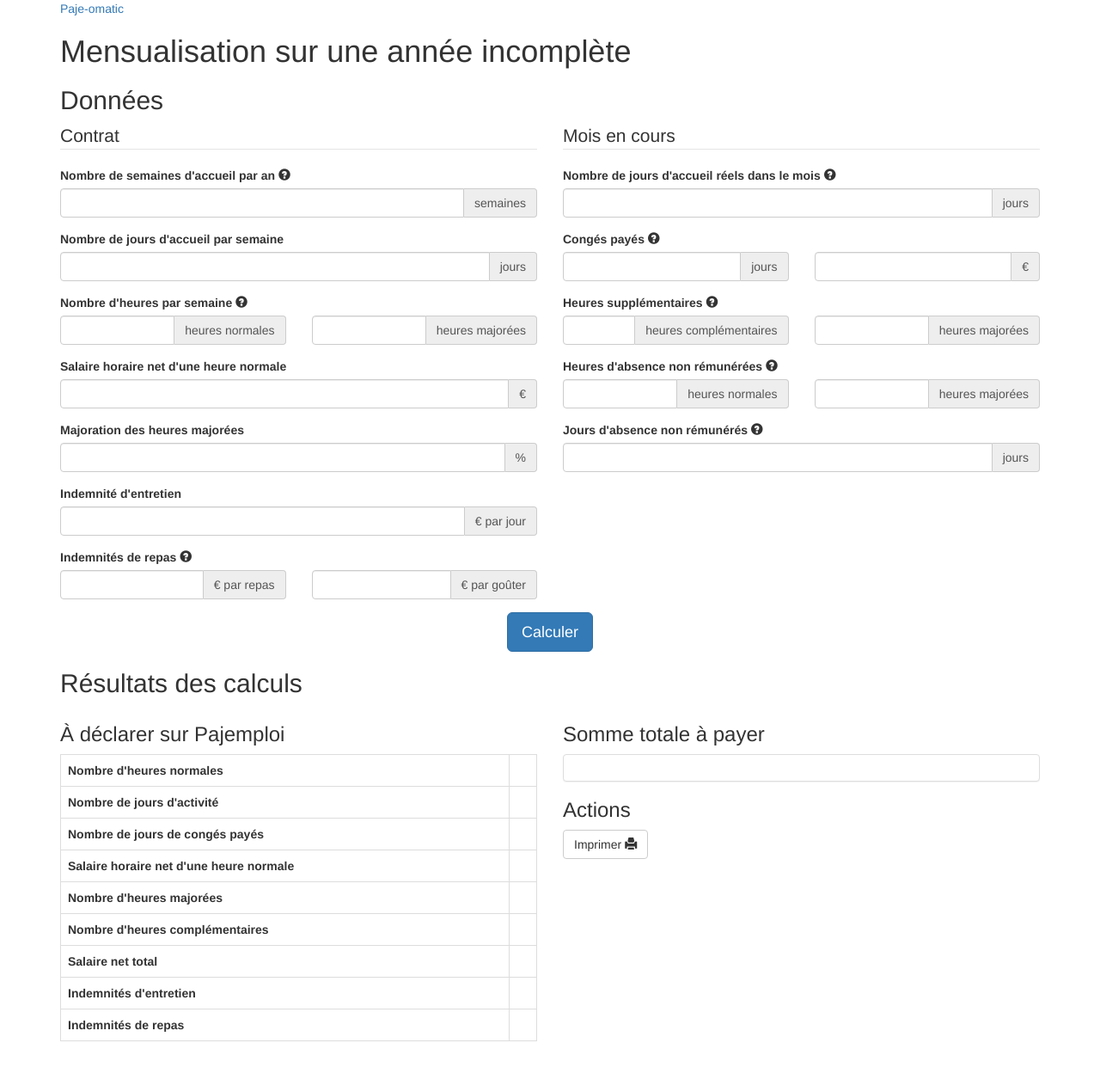
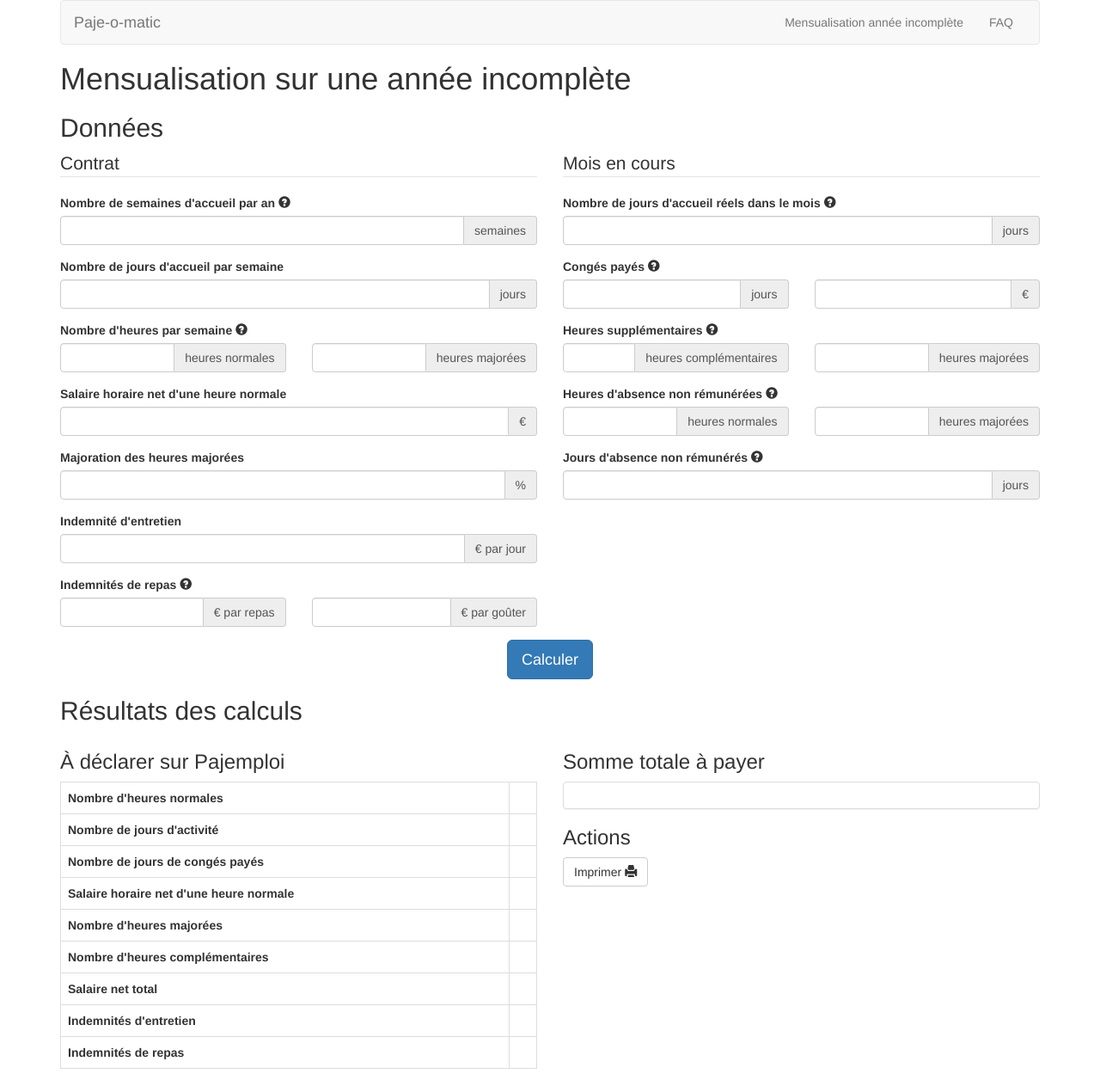
Before and after one commit to tut-tuuut/pajomatic, a Jekyll site: the page built from index.html, in a window 1280 px wide. Shown: the whole page at 86% size. Built offline with Jekyll 4.4.1, drawn with Linux system fonts in a browser that asks for light colours; before the commit the page ends 1231 px from its top, so only the background shows below that.

Commit message:
Add: navbar

```diff
--- a/_includes/header.html
+++ b/_includes/header.html
@@ -8,6 +8,25 @@
   ga('send', 'pageview');
 
 </script>
-<header>
-    <a class="site-title" href="{{ site.baseurl }}/">{{ site.title }}</a>
-</header>
+<nav class="navbar navbar-default">
+  <div class="container-fluid">
+    <div class="navbar-header">
+      <button type="button" class="navbar-toggle collapsed" data-toggle="collapse" data-target="#bs-example-navbar-collapse-1">
+        <span class="sr-only">Toggle navigation</span>
+        <span class="icon-bar"></span>
+        <span class="icon-bar"></span>
+        <span class="icon-bar"></span>
+      </button>
+      <a class="navbar-brand" href="#">Paje-o-matic</a>
+    </div>
+
+    <!-- Collect the nav links, forms, and other content for toggling -->
+    <div class="collapse navbar-collapse" id="bs-example-navbar-collapse-1">
+
+      <ul class="nav navbar-nav navbar-right">
+        <li><a href="index.html">Mensualisation année incomplète</a></li>
+        <li><a href="faq.html">FAQ</a></li>
+      </ul>
+    </div>
+  </div>
+</nav>
```
